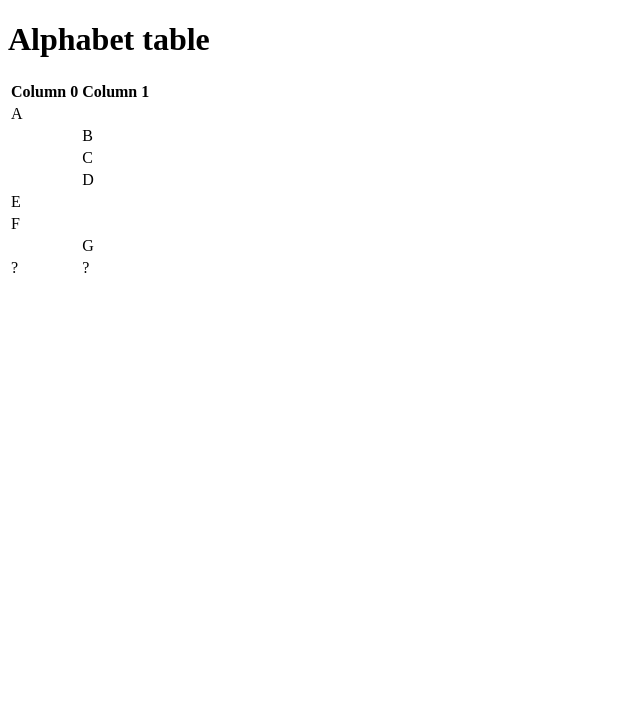
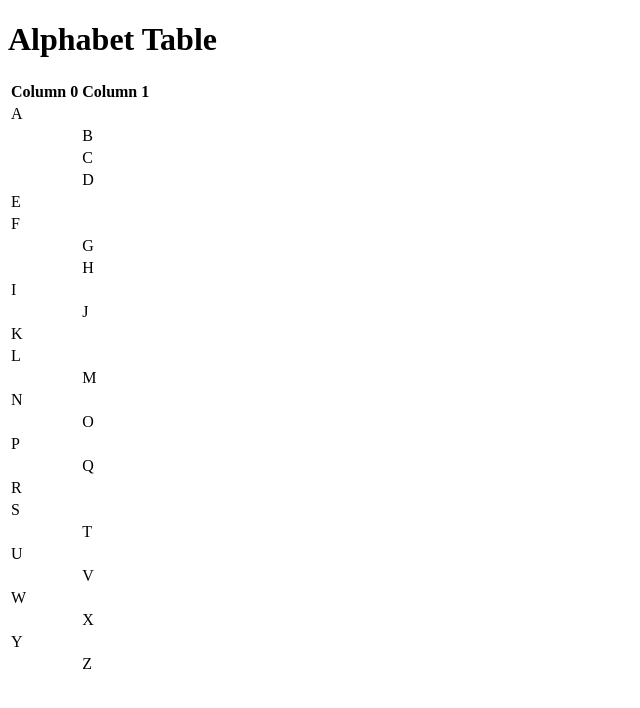
Before and after one commit to comp426-2022-fall/a01-chphoom, a website: page public/index.html in a window 1280 px wide. Shown: the whole page, without its empty margins (0-640 px from the left). Drawn offline with Linux system fonts and the light colour scheme.

Commit message:
Update index.html
Completed Alphabet Table

```diff
--- a/public/index.html
+++ b/public/index.html
@@ -1,3 +1,4 @@
+
 <!DOCTYPE html>
 <html lang="en">
     <head>
@@ -7,11 +8,12 @@
     </head>
     <body>
         <div>
-            		<h1>Alphabet table</h1>
+            <h1>Alphabet Table</h1>
             <table>
                 <thead>
                     <tr>
-    						<th>Column 0</th><th>Column 1</th>
+                        <th scope="col">Column 0</th>
+                        <th scope="col">Column 1</th>
                     </tr>
                 </thead>
                 <tbody>
@@ -37,7 +39,61 @@
                         <td></td><td>G</td>
                     </tr>
                     <tr>
-    						<td>?</td><td>?</td>
+                        <td></td><td>H</td>
+                    </tr>
+                    <tr>
+                        <td>I</td><td></td>
+                    </tr>
+                    <tr>
+                        <td></td><td>J</td>
+                    </tr>
+                    <tr>
+                        <td>K</td><td></td>
+                    </tr>
+                    <tr>
+                        <td>L</td><td></td>
+                    </tr>
+                    <tr>
+                        <td></td><td>M</td>
+                    </tr>
+                    <tr>
+                        <td>N</td><td></td>
+                    </tr>
+                    <tr>
+                        <td></td><td>O</td>
+                    </tr>
+                    <tr>
+                        <td>P</td><td></td>
+                    </tr>
+                    <tr>
+                        <td></td><td>Q</td>
+                    </tr>
+                    <tr>
+                        <td>R</td><td></td>
+                    </tr>
+                    <tr>
+                        <td>S</td><td></td>
+                    </tr>
+                    <tr>
+                        <td></td><td>T</td>
+                    </tr>
+                    <tr>
+                        <td>U</td><td></td>
+                    </tr>
+                    <tr>
+                        <td></td><td>V</td>
+                    </tr>
+                    <tr>
+                        <td>W</td><td></td>
+                    </tr>
+                    <tr>
+                        <td></td><td>X</td>
+                    </tr>
+                    <tr>
+                        <td>Y</td><td></td>
+                    </tr>
+                    <tr>
+                        <td></td><td>Z</td>
                     </tr>
                 </tbody>
             </table>
```
Lines whose indentation alone changed are shown as unchanged.
